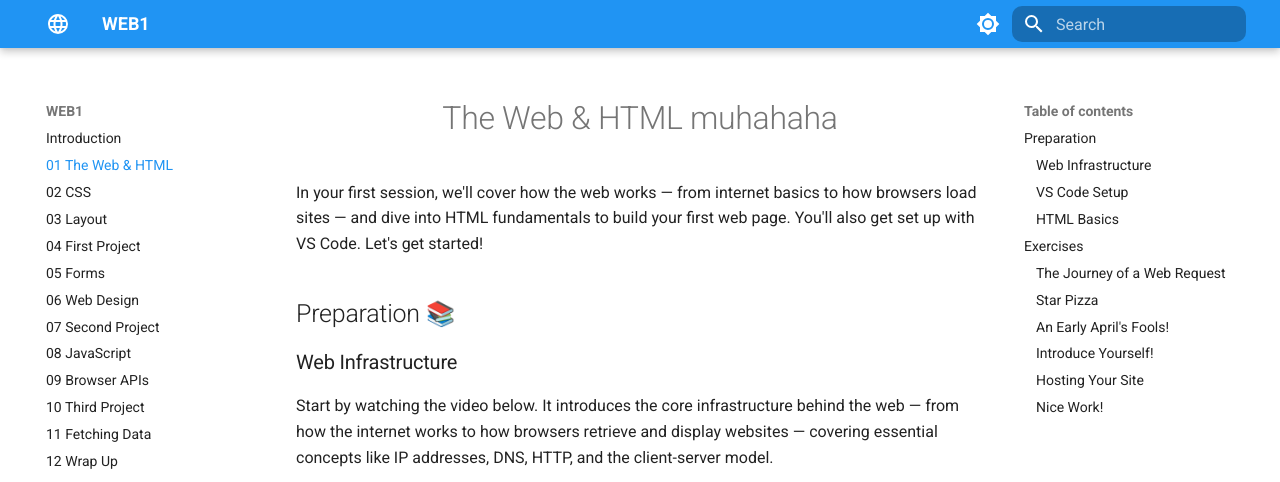
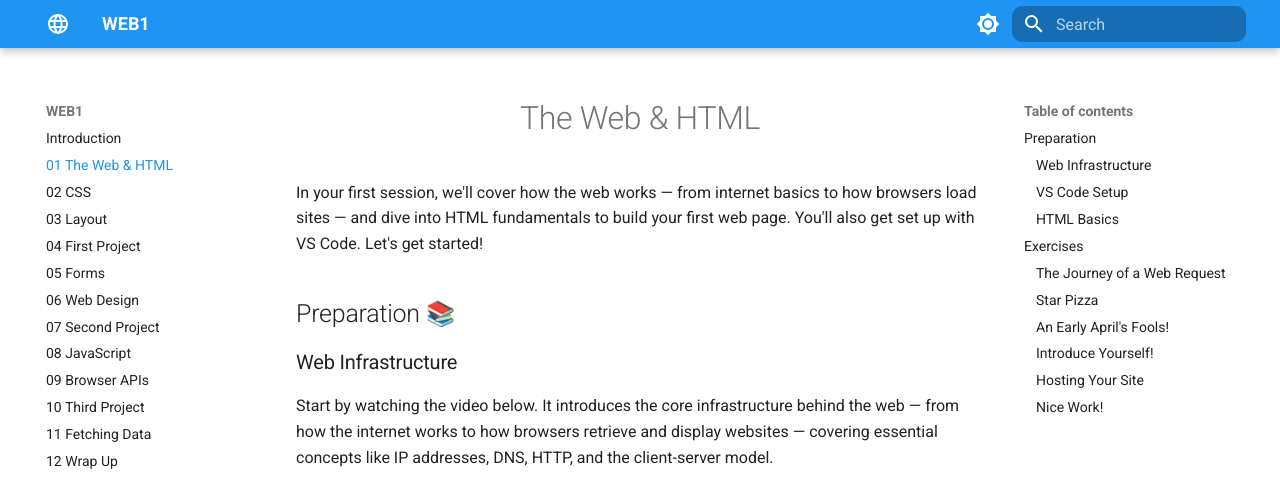
Before and after one commit to KasperKnop/WEB1, an MkDocs documentation site: the page built from docs/01-the-web-and-html.md, in a window 1280 px wide and 900 px high, cut to the strip 0-482 px from the top of the window. Built offline with MkDocs 1.6.1 and Material for MkDocs 9.7.7, drawn with Linux system fonts in a browser that asks for light colours; emoji names are drawn with the system emoji font; comment, search, counter and statistics services are not loaded.

Commit message:
changed the silly headline

```diff
--- a/docs/01-the-web-and-html.md
+++ b/docs/01-the-web-and-html.md
@@ -2,7 +2,7 @@
 comments: true
 ---
 
-# The Web & HTML muhahaha
+# The Web & HTML
 
 In your first session, we'll cover how the web works — from internet basics to how browsers load sites — and dive into HTML fundamentals to build your first web page. You'll also get set up with VS Code. Let's get started!
 
```
